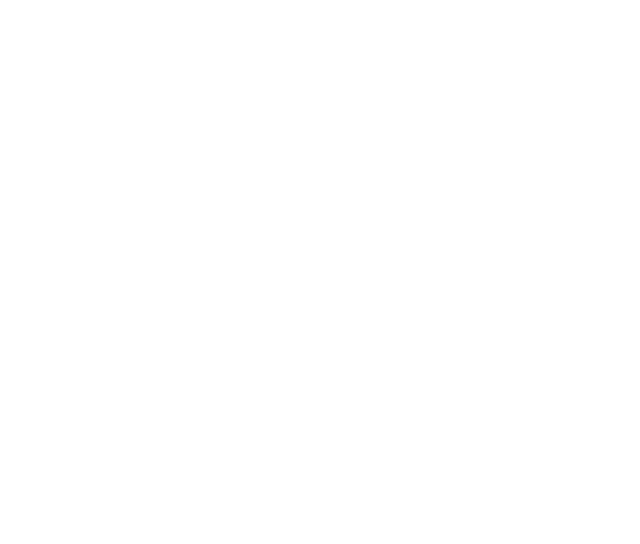
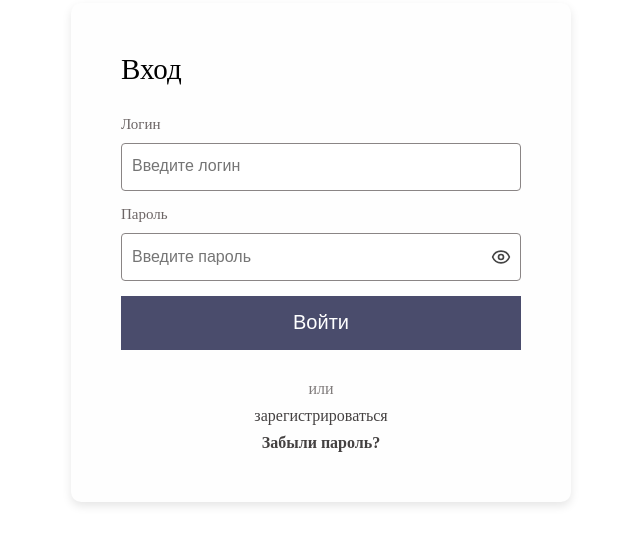
Before and after one commit to AziretTursunbekov/Sneakers, a React (Vite) app: page / in a window 1280 px wide. Shown: the part 148-692 px from the top of the page, without its empty margins (319-959 px from the left). Built offline with nearby package versions, Linux system fonts and the light colour scheme.

Commit message:
add signin

```diff
--- a/src/App.jsx
+++ b/src/App.jsx
@@ -1,5 +1,9 @@
+import SignIn from "./components/sign/SignIn";
+
 const App = () => {
-  return <div></div>;
+  return <div>
+    <SignIn/>
+  </div>;
 };
 
 export default App;
--- /dev/null
+++ b/src/components/UI/button/ButtonSignIn.jsx
@@ -0,0 +1,25 @@
+import React from "react";
+import styled from "styled-components";
+
+const ButtonSignIn = ({ children, type, onClick }) => {
+  return (
+    <div>
+      <Buttonss type={type} onClick={onClick}>
+        {children}
+      </Buttonss>
+    </div>
+  );
+};
+
+export default ButtonSignIn;
+const Buttonss = styled.button`
+  width: 400px;
+  height: 54px;
+  border: none;
+  color: white;
+  background-color: #4a4c6c;
+  font-size: 20px;
+  font-family: sans-serif;
+  font-weight: lighter;
+  cursor: pointer;
+`;
--- a/src/components/sign/SignIn.jsx
+++ b/src/components/sign/SignIn.jsx
@@ -1,11 +1,13 @@
 import React, { useEffect, useState } from "react";
 import styled from "styled-components";
 import { Eye, EyeOff } from "lucide-react";
+import ButtonSignIn from "../UI/button/ButtonSignIn";
 
 const SignIn = () => {
   const [login, setLogin] = useState("");
   const [password, setPassword] = useState("");
   const [showPassword, setShowPassword] = useState(false);
+  const [errors, setErrors] = useState({ login: "", password: "" });
 
   useEffect(() => {
     const savedLogin = localStorage.getItem("login");
@@ -24,14 +26,32 @@
 
   const handleSubmit = (e) => {
     e.preventDefault();
+
+    let isValid = true;
+    const newErrors = { login: "", password: "" };
+
+    if (!login) {
+      newErrors.login = "Логин не может быть пустым";
+      isValid = false;
+    }
+    if (!password) {
+      newErrors.password = "Пароль не может быть пустым";
+      isValid = false;
+    }
+
+    setErrors(newErrors);
+
+    if (isValid) {
       localStorage.setItem("login", login);
       localStorage.setItem("password", password);
       alert("Данные сохранены!");
+    }
   };
   return (
     <MainSignInDiv>
       <ContentSection>
         <h1>Вход</h1>
+        <Forma onSubmit={handleSubmit}>
           <FormTag>
             <label htmlFor="login">Логин</label>
             <input
@@ -41,6 +61,7 @@
               value={login}
               onChange={handleLoginChange}
             />
+            {errors.login && <ErrorText>{errors.login}</ErrorText>}
           </FormTag>
 
           <FormTag>
@@ -60,12 +81,15 @@
                 {showPassword ? <EyeOff size={20} /> : <Eye size={20} />}
               </EyeButton>
             </PasswordWrapper>
+            {errors.password && <ErrorText>{errors.password}</ErrorText>}
           </FormTag>
-        <Btn onClick={handleSubmit}>Войти</Btn>
+          <ButtonSignIn type="submit">Войти</ButtonSignIn>
+        </Forma>
+
         <TextDiv>
           <p>или</p>
           <a href="#">зарегистрироваться</a>
-          <a href="#">Забыли пароль?</a>
+          <ATag href="#">Забыли пароль?</ATag>
         </TextDiv>
       </ContentSection>
     </MainSignInDiv>
@@ -81,6 +105,7 @@
   justify-content: center;
   align-items: center;
 `;
+
 const ContentSection = styled.section`
   width: 500px;
   height: auto;
@@ -97,16 +122,9 @@
     font-weight: lighter;
   }
 `;
-const Btn = styled.button`
-  width: 400px;
-  height: 54px;
-  border: none;
-  color: white;
-  background-color: #4a4c6c;
-  font-size: 20px;
-  font-family: sans-serif;
-  font-weight: lighter;
-  cursor: pointer;
+
+const ATag = styled.a`
+  font-weight: bold;
 `;
 const FormTag = styled.div`
   display: flex;
@@ -128,10 +146,12 @@
     font-family: sans-serif;
   }
 `;
+
 const PasswordWrapper = styled.div`
   position: relative;
   width: 100%;
 `;
+
 const PasswordInput = styled.input`
   width: 100%;
   height: 48px;
@@ -142,6 +162,7 @@
   font-size: 16px;
   font-family: sans-serif;
 `;
+
 const EyeButton = styled.button`
   position: absolute;
   top: 50%;
@@ -156,6 +177,7 @@
   align-items: center;
   justify-content: center;
 `;
+
 const TextDiv = styled.div`
   display: flex;
   flex-direction: column;
@@ -170,3 +192,13 @@
     color: #807c7c;
   }
 `;
+const Forma = styled.form`
+  display: flex;
+  flex-direction: column;
+  gap: 15px;
+`;
+const ErrorText = styled.p`
+  color: red;
+  font-size: 12px;
+  margin: 5px;
+`;
```
Lines whose indentation alone changed are shown as unchanged.
